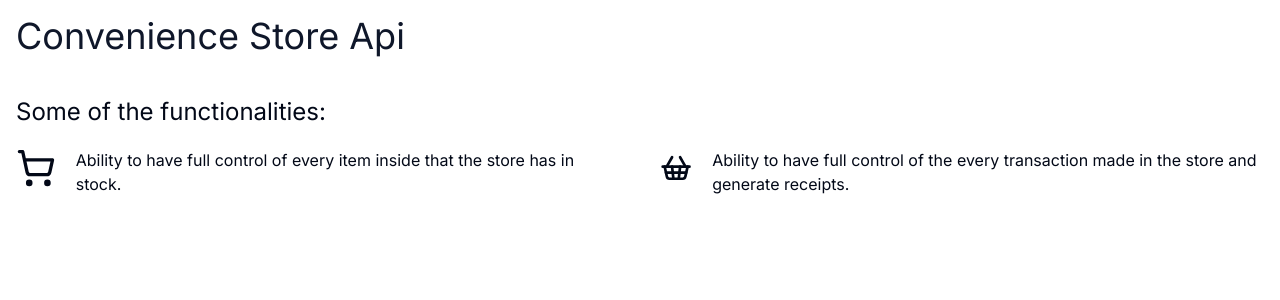
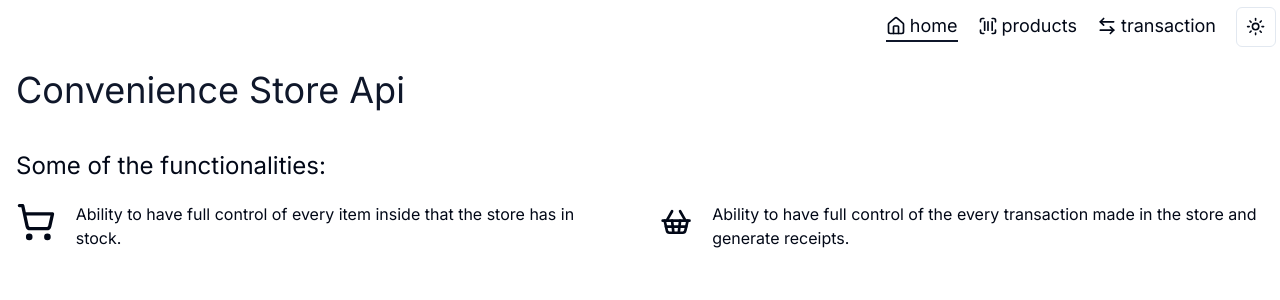
Before and after one commit to diegorezm/convenience.store.api, a Next.js app in the folder web/: page / in a window 1280 px wide. Shown: the top 300 px of the page. Built offline with nearby package versions, Linux system fonts and the light colour scheme.

Commit message:
feat: added toast and navbar

```diff
--- a/web/src/app/layout.tsx
+++ b/web/src/app/layout.tsx
@@ -1,7 +1,8 @@
 import type { Metadata } from "next";
 import { Inter } from "next/font/google";
 import "./globals.css";
-
+import Navbar from "@/components/navbar";
+import { Toaster } from "react-hot-toast";
 const inter = Inter({ subsets: ["latin"] });
 
 export const metadata: Metadata = {
@@ -15,8 +16,24 @@ export default function RootLayout({
   children: React.ReactNode;
 }>) {
   return (
-    <html lang="en">
-      <body className={inter.className}>{children}</body>
+    <html lang="en" suppressHydrationWarning>
+      <body className={inter.className}>
+        <Navbar />
+        {children}
+        <Toaster
+          position="bottom-right"
+          reverseOrder={false}
+          toastOptions={{
+            style: {
+              background: 'var(--accent)',
+              color: 'var(--accent-foreground)',
+              border: '2px solid var(--border)',
+              borderRadius: 'var(--radius)',
+              boxShadow: '0 25px 50px -12px rgb(0 0 0 / 0.25)',
+            }
+          }}
+        />
+      </body>
     </html>
   );
 }
```
